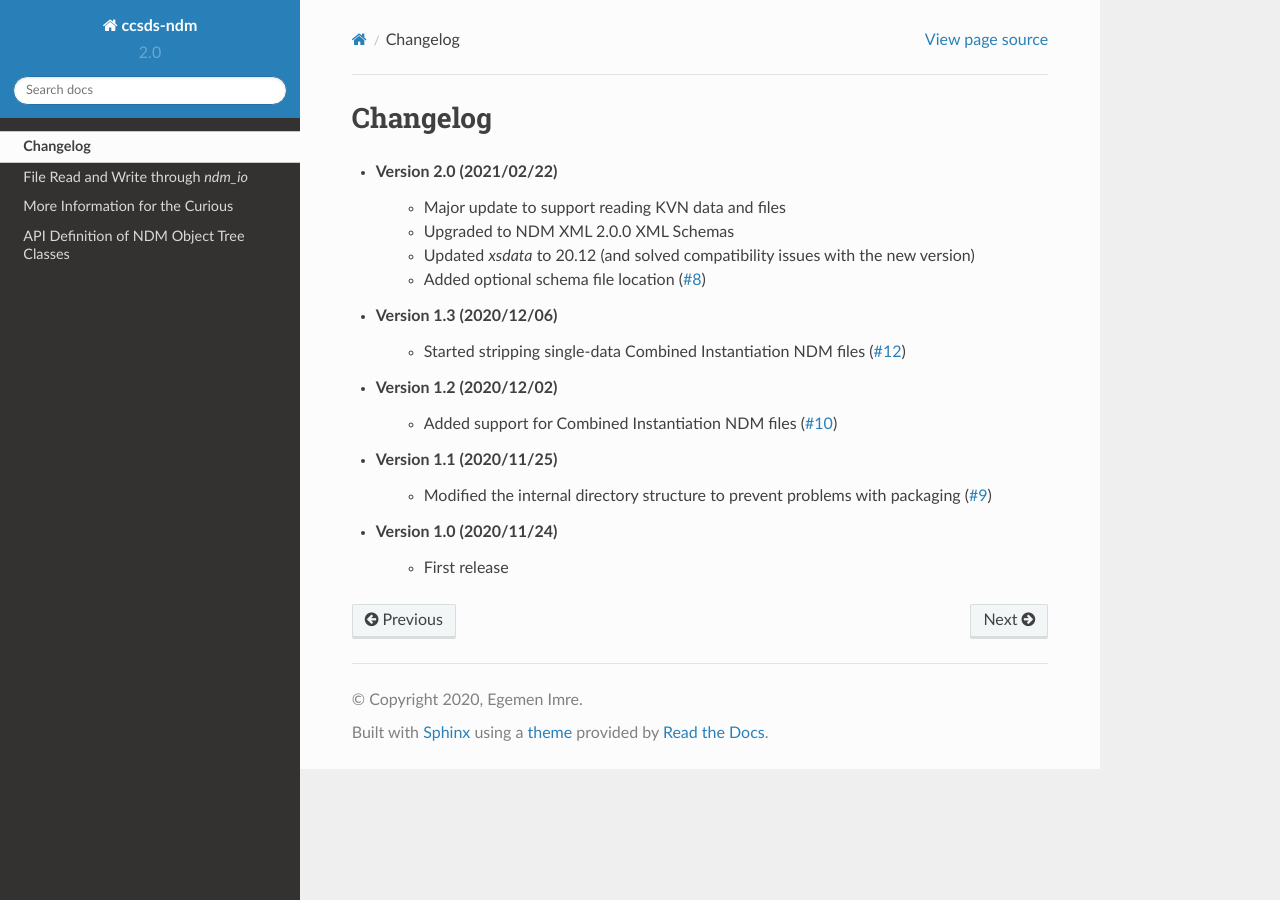
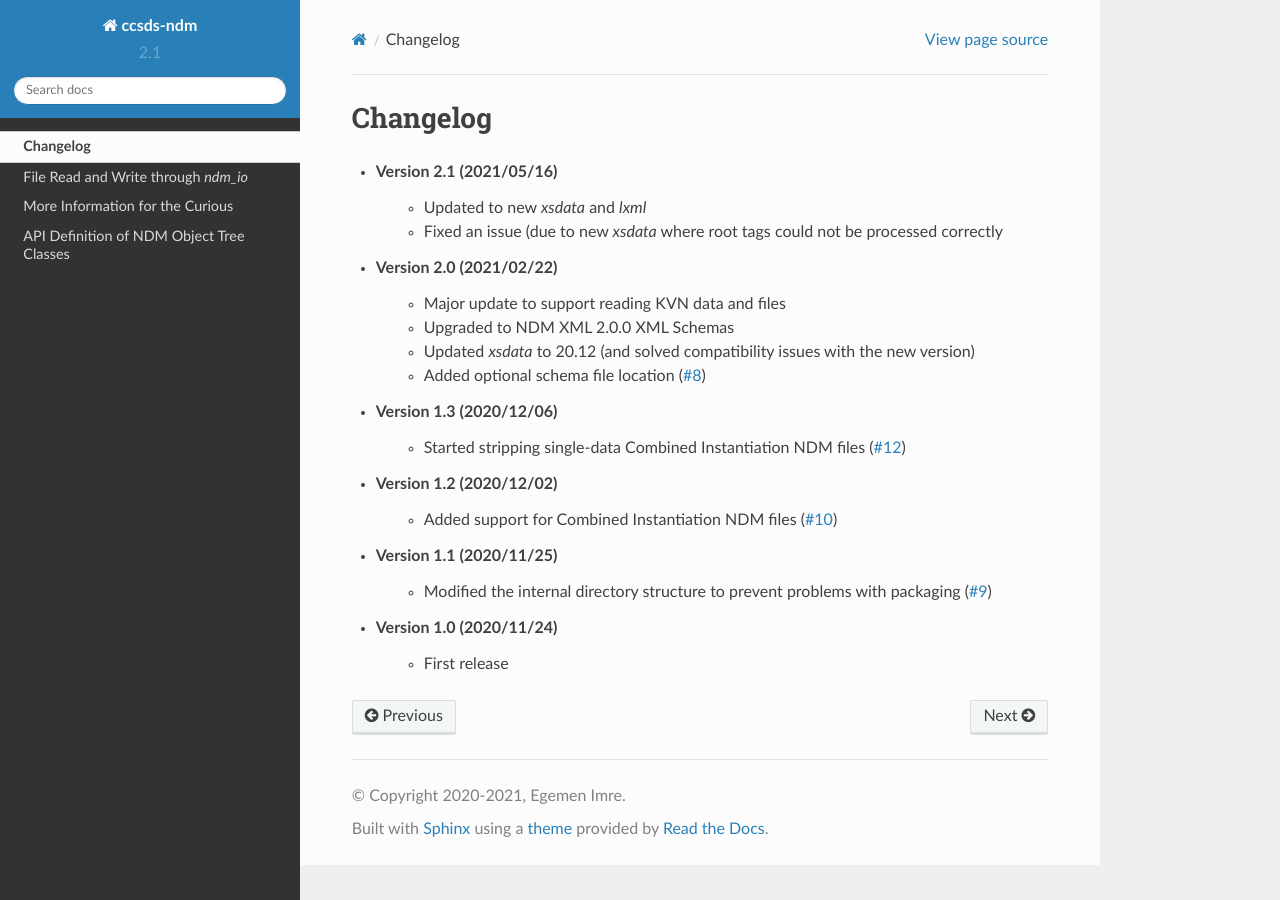
Before and after one commit to egemenimre/ccsds-ndm, a Sphinx documentation site: the page built from docs/changelog.rst, in a window 1280 px wide. Built offline with Sphinx 7.4.7 and the Read the Docs theme 2.0.0, drawn with Linux system fonts in a browser that asks for light colours.

Commit message:
Bumped version to 2.1

```diff
--- a/ccsds_ndm/__init__.py
+++ b/ccsds_ndm/__init__.py
@@ -6,4 +6,4 @@
 """
 CCSDS-NDM
 """
-__version__ = "2.0"
+__version__ = "2.1"
--- a/docs/changelog.rst
+++ b/docs/changelog.rst
@@ -1,5 +1,9 @@
 Changelog
 =========
+
+- Version 2.1 (2021/05/16)
+    - Updated to new `xsdata` and `lxml`
+    - Fixed an issue (due to new `xsdata` where root tags could not be processed correctly
 
 - Version 2.0 (2021/02/22)
     - Major update to support reading KVN data and files
--- a/docs/conf.py
+++ b/docs/conf.py
@@ -18,15 +18,15 @@ sys.path.insert(0, os.path.abspath(".."))
 # -- Project information -----------------------------------------------------
 
 project = "ccsds-ndm"
-copyright = "2020, Egemen Imre"
+copyright = "2020-2021, Egemen Imre"
 author = "Egemen Imre"
 
 # Version Info
 # ------------
 # The short X.Y version.
-version = "2.0"
+version = "2.1"
 # The full version, including alpha/beta/rc tags.
-release = "2.0_RC1"
+release = "2.1"
 
 # -- General configuration ---------------------------------------------------
 # By default, highlight as Python 3.
```
